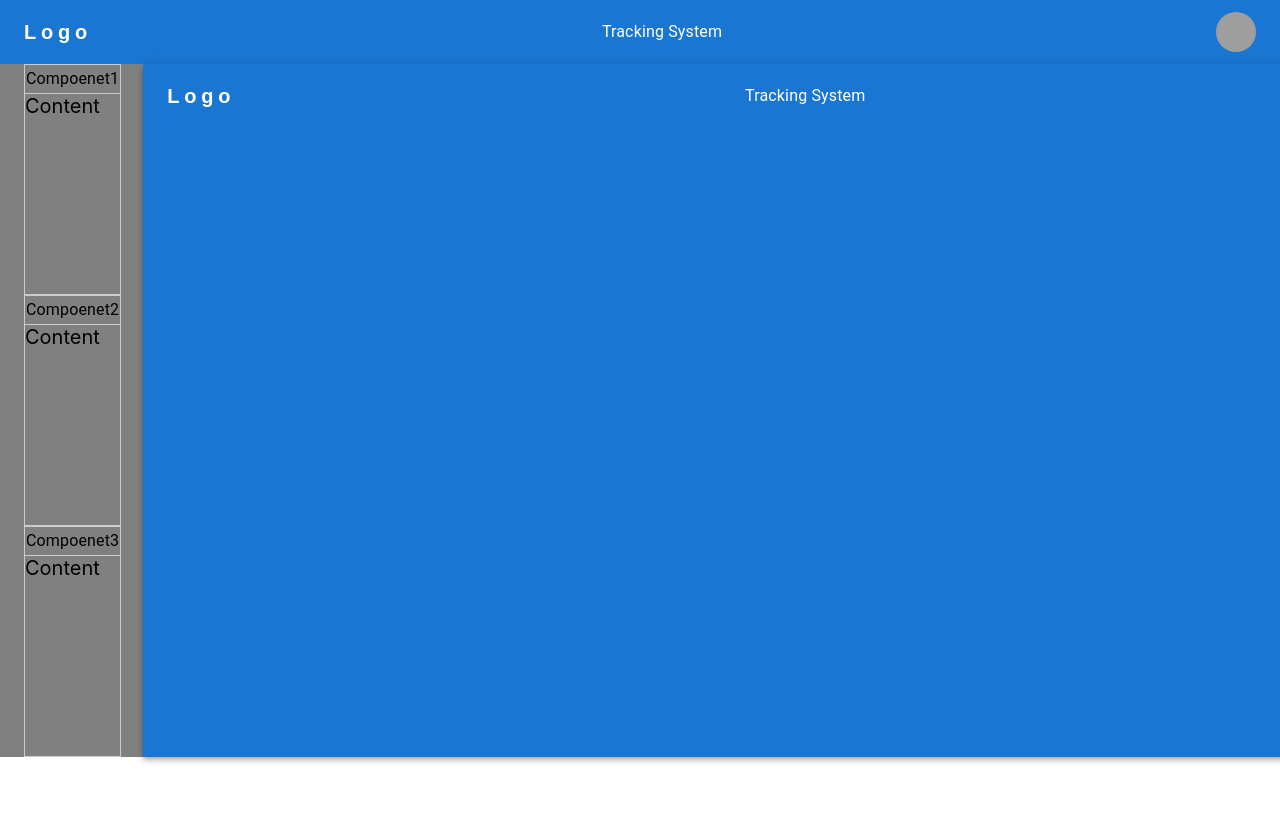
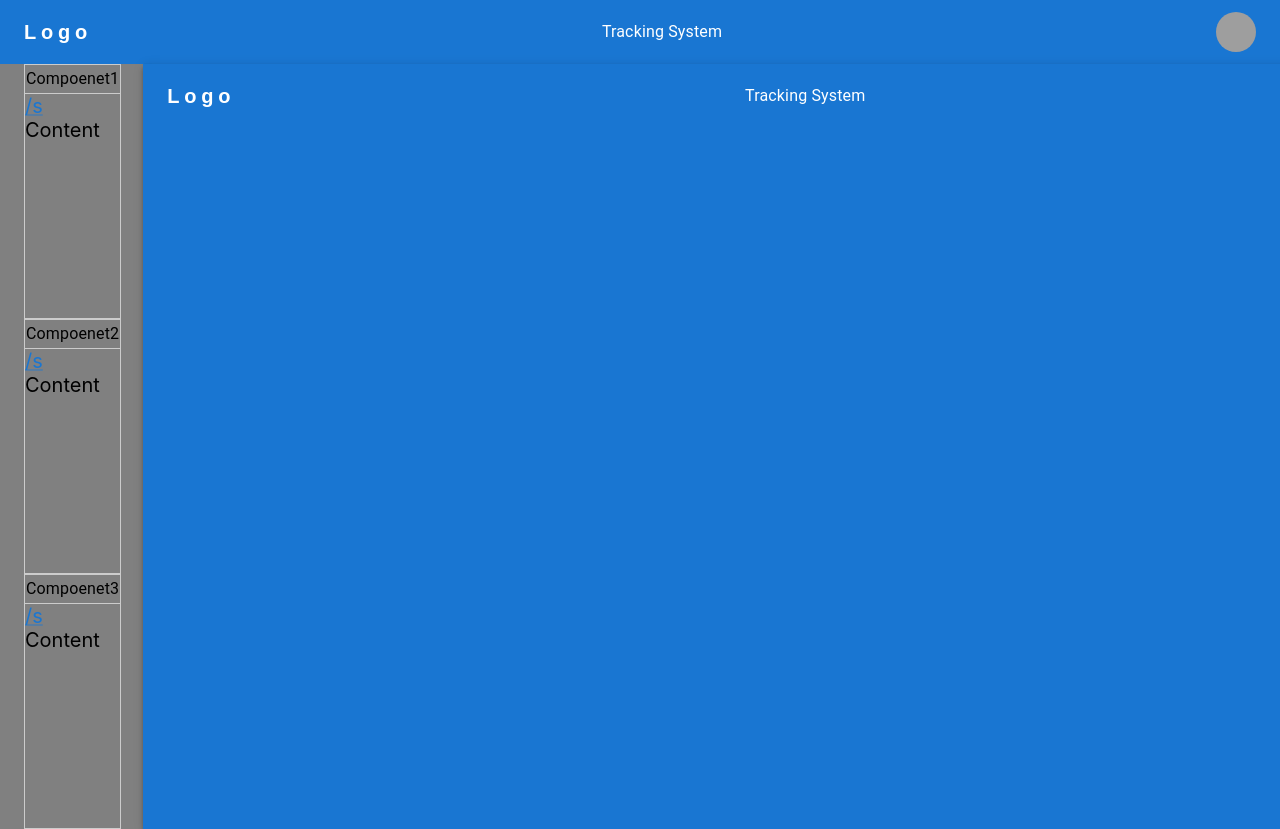
Before and after one commit to EsRun/TrackingGps, a React (Create React App) app: page / in a window 1280 px wide. Shown: the top 829 px of the page. Before the commit the page ends 800 px from the top, so only its background shows below. Built offline with nearby package versions, Linux system fonts and the light colour scheme; grey boxes are pictures that could not be loaded.

Commit message:
add : side link

```diff
--- a/src/layout/Side.tsx
+++ b/src/layout/Side.tsx
@@ -25,7 +25,7 @@ const SideComponent: React.FC<sideComponenetProps> = ({ title, link }) => {
       >
         {title}
       </Typography>
-      <Link />
+      <Link href={link}>{link}</Link>
       <Box height={200}>Content</Box>
     </Box>
   );
```
